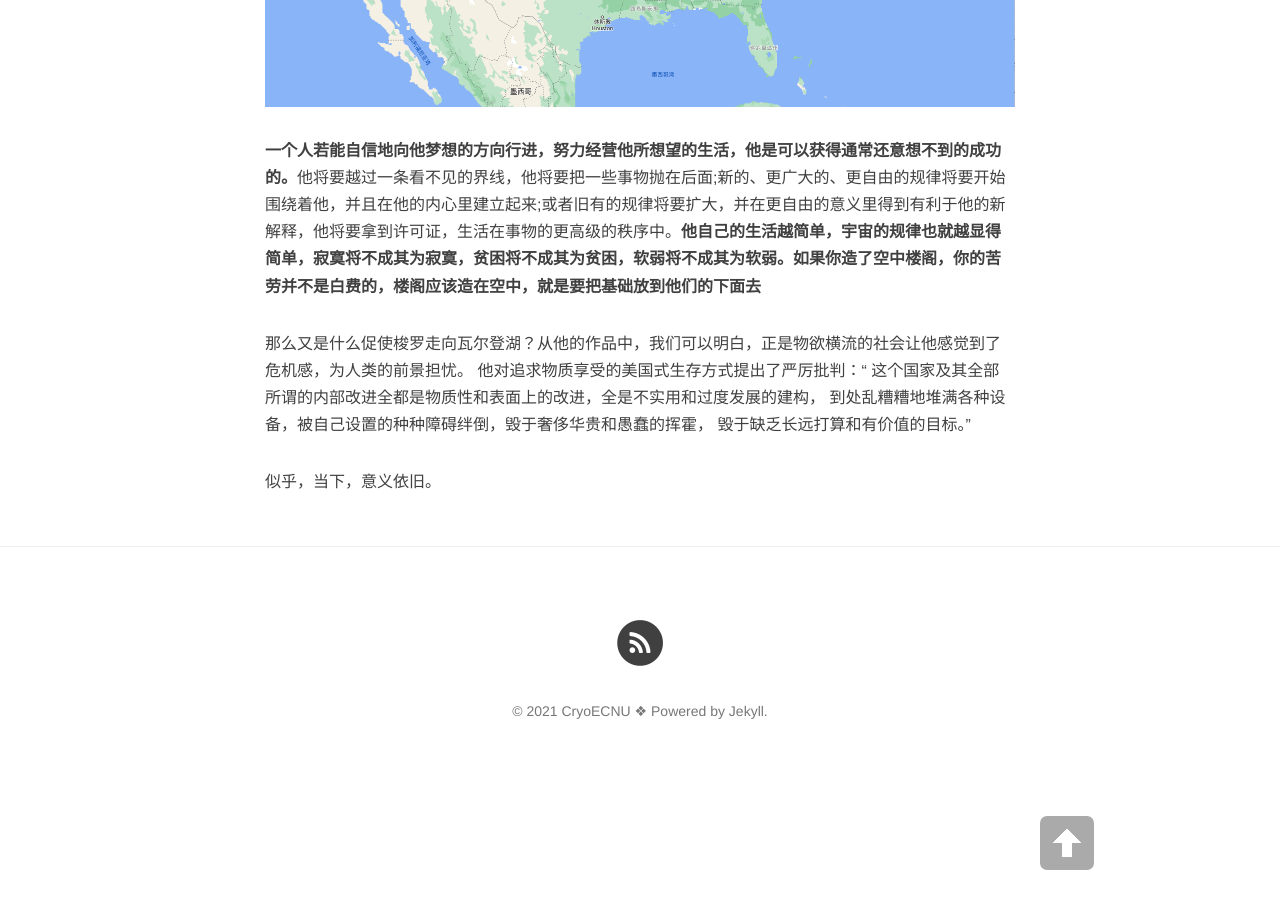
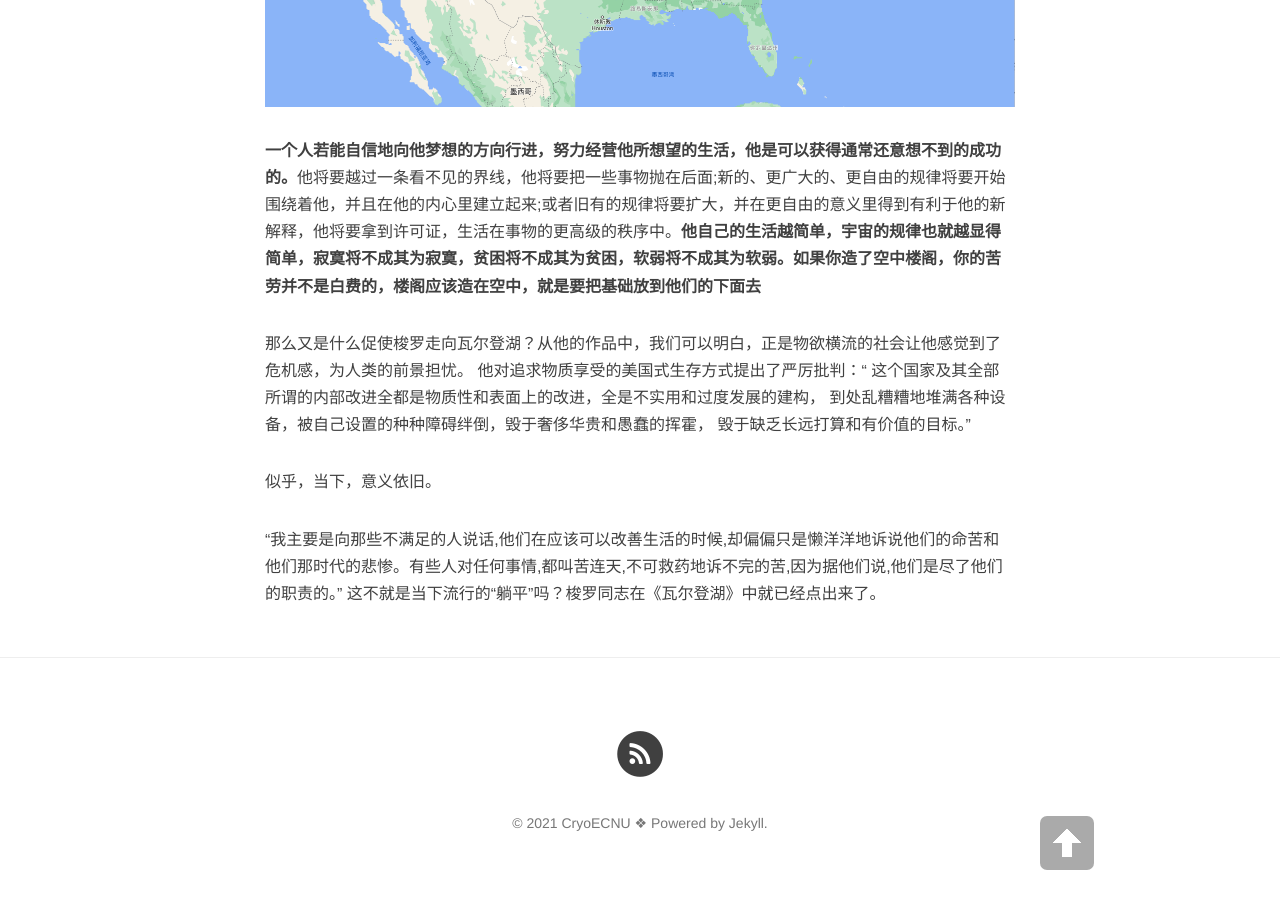
Before and after one commit to CryoECNU/cryoecnu.github.io, a Jekyll site: the page built from wreading.md, in a window 1280 px wide and 900 px high, scrolled down 2846 px. Built offline with Jekyll 4.4.1, drawn with Linux system fonts in a browser that asks for light colours; nearby versions of some CDN libraries.

Commit message:
Update wreading.md

```diff
--- a/wreading.md
+++ b/wreading.md
@@ -58,3 +58,6 @@ header-img: "img/top.png"
 毁于缺乏长远打算和有价值的目标。”
 
 似乎，当下，意义依旧。
+
+“我主要是向那些不满足的人说话,他们在应该可以改善生活的时候,却偏偏只是懒洋洋地诉说他们的命苦和他们那时代的悲惨。有些人对任何事情,都叫苦连天,不可救药地诉不完的苦,因为据他们说,他们是尽了他们的职责的。”
+这不就是当下流行的“躺平”吗？梭罗同志在《瓦尔登湖》中就已经点出来了。
```
